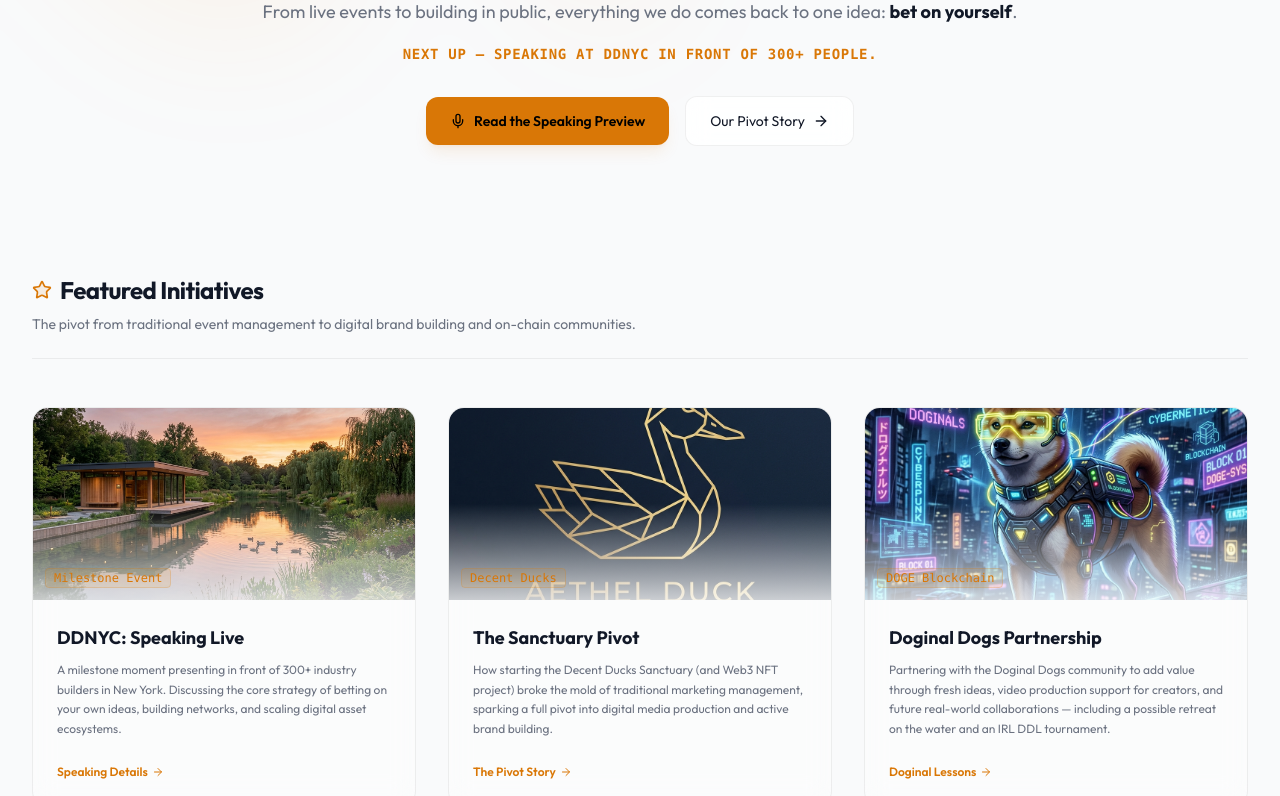
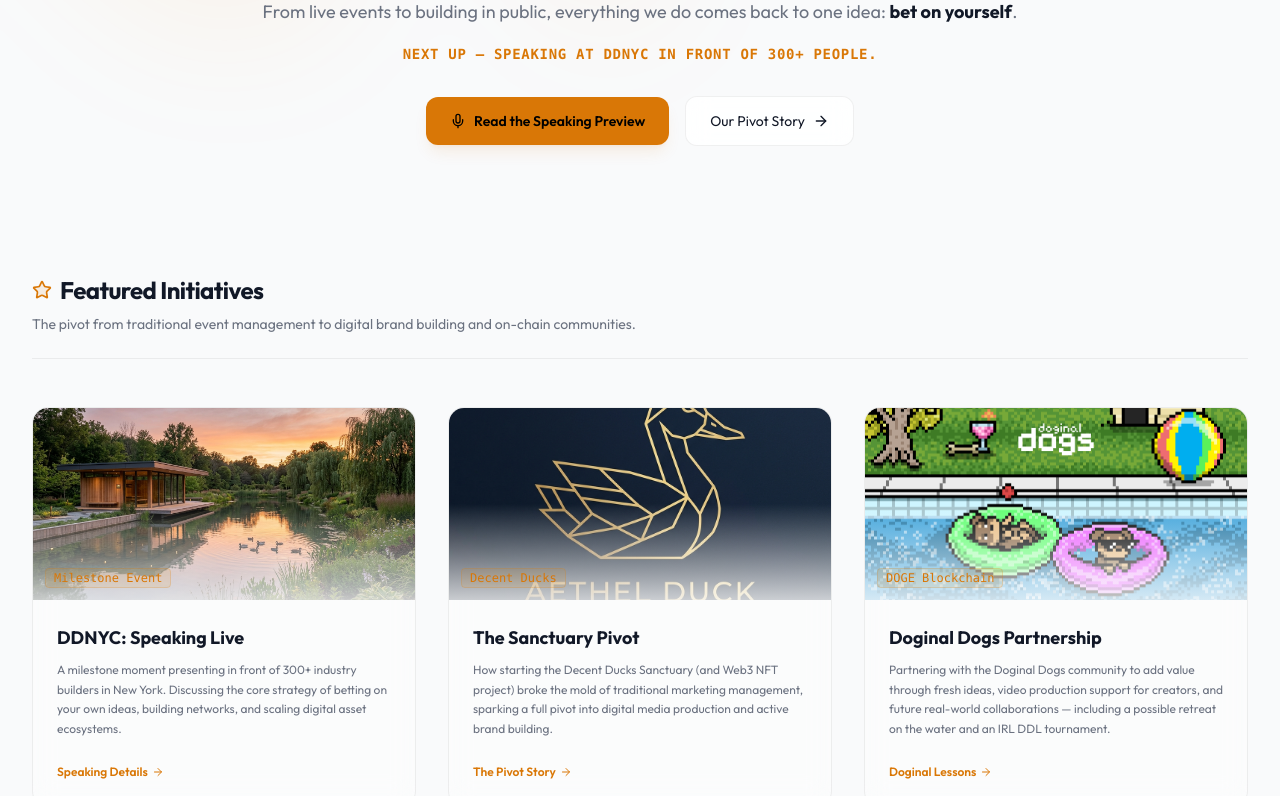
Before and after one commit to Duckxmeta/justduckit, a Next.js app: page / in a window 1280 px wide. Shown: the part 384-1180 px from the top of the page. Built offline with nearby package versions, Linux system fonts and the light colour scheme.

Commit message:
feat: update Doginal Dogs Partnership card cover image

```diff
--- a/src/app/page.tsx
+++ b/src/app/page.tsx
@@ -146,7 +146,7 @@
             <div className="group overflow-hidden rounded-2xl border border-border bg-card/40 backdrop-blur-md hover:border-primary/20 transition-all flex flex-col">
               <div className="relative h-48 w-full overflow-hidden">
                 <Image
-                  src="/images/doginal-dog.jpg"
+                  src="/media/doginal-dogs-pool-thumbnail.png"
                   alt="Doginal Dogs Asset"
                   fill
                   className="object-cover group-hover:scale-105 transition-transform duration-500"
```
Also changed, not shown: public/media/doginal-dogs-pool-thumbnail.png (added).
